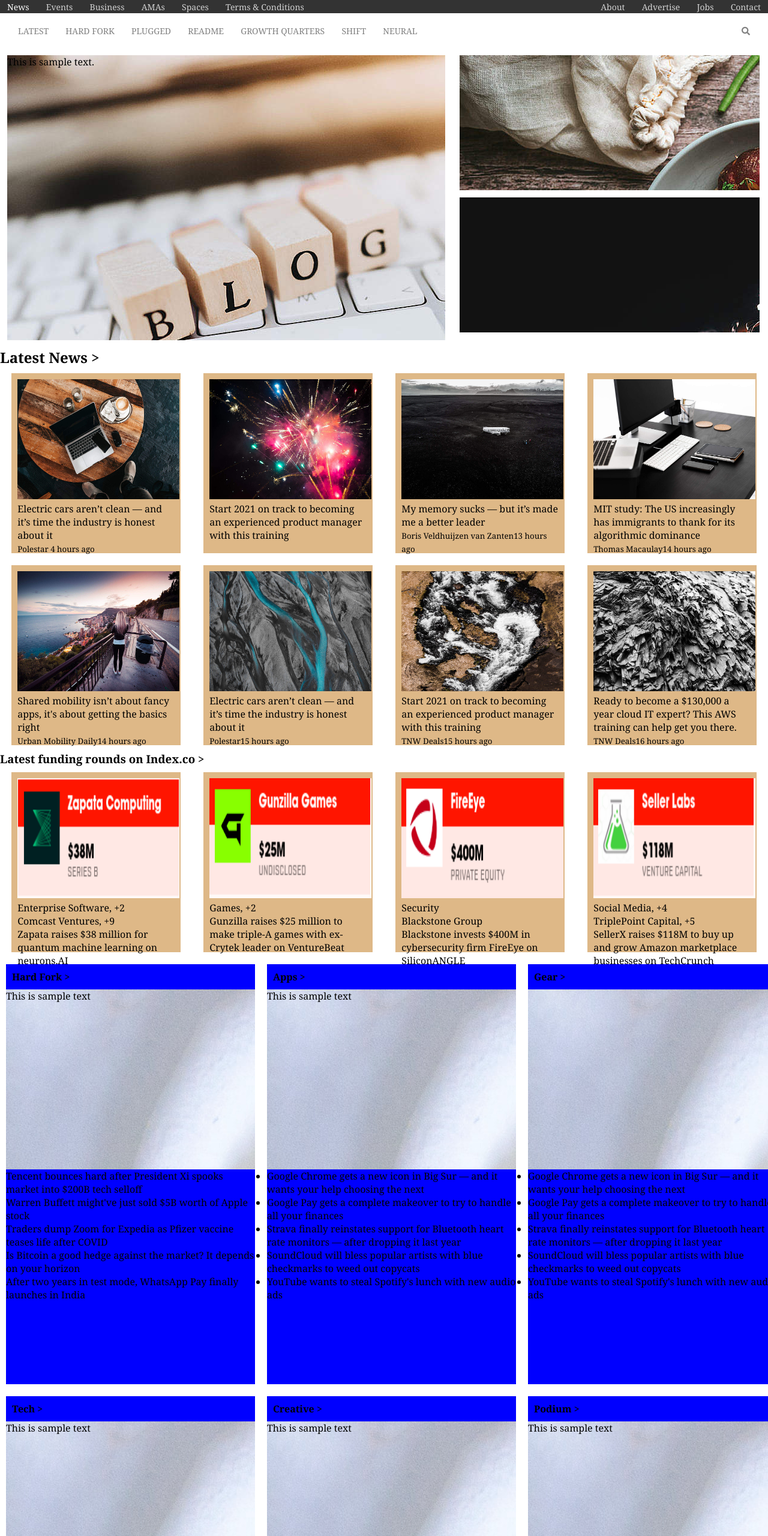
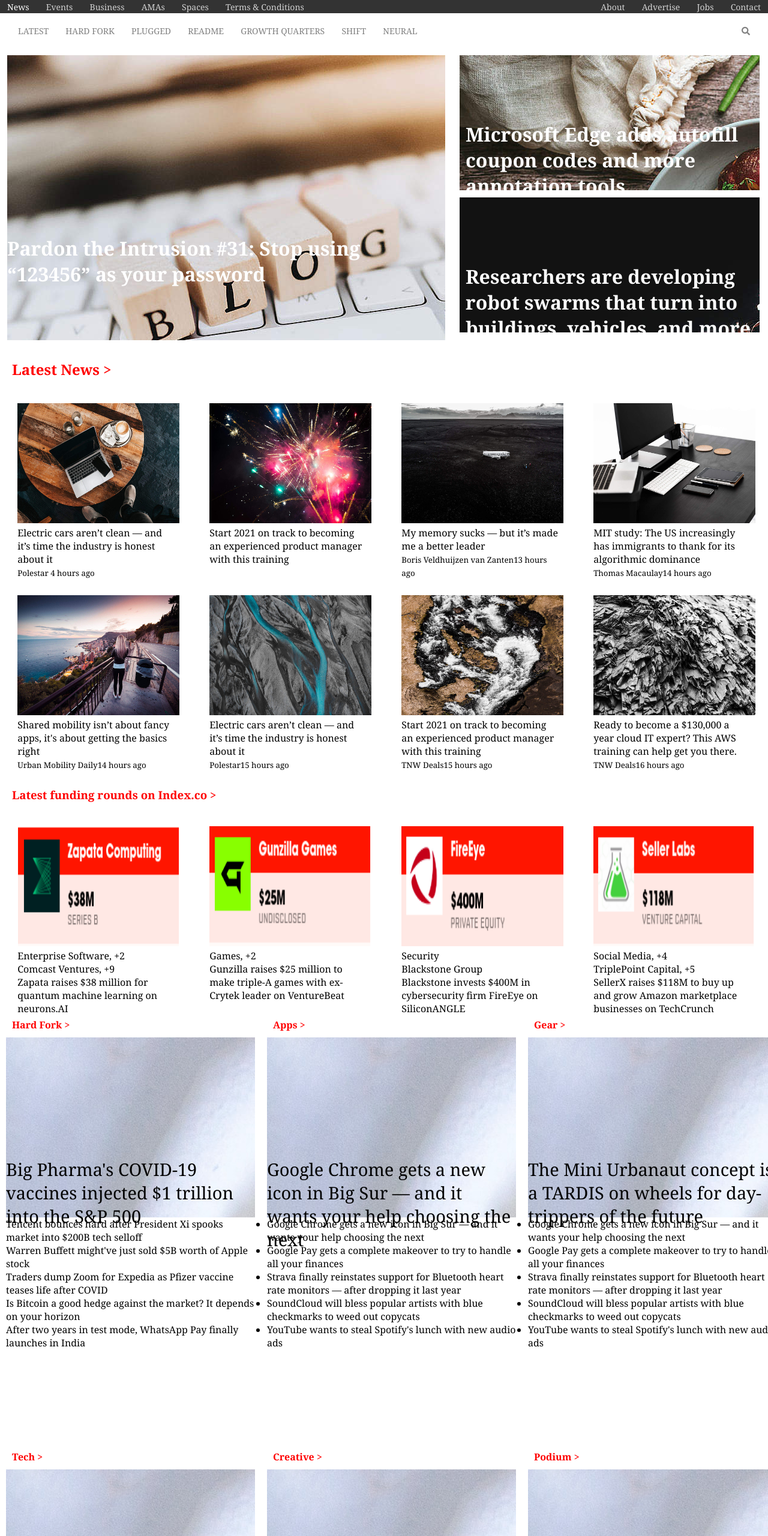
Before and after one commit to evans-oginga/building-with-responsive-design, a plain HTML site: page index.html in a window 1280 px wide. Shown: the top 2560 px of the page at 60% size. Drawn offline with Linux system fonts and the light colour scheme.

Commit message:
added some text and removed the background-colors for basic structures

```diff
--- a/index.html
+++ b/index.html
@@ -42,14 +42,20 @@
           </div>
           <div class="holder">
                 <div class="container1">
-                    <p>This is sample text.</p>
+                    <h1>
+                        Pardon the Intrusion #31: Stop using “123456” as your password
+                    </h1>
                 </div>
                 <div class="holder1">
-                    <div class="container2"></div>
-                    <div class="container3"></div>
+                    <div class="container2">
+                        <h1>Microsoft Edge adds autofill coupon codes and more annotation tools</h1>
+                    </div>
+                    <div class="container3">
+                        <h1>Researchers are developing robot swarms that turn into buildings, vehicles, and more</h1>
+                    </div>
                 </div>
           </div>
-          <h2>Latest News &gt;</h2>
+          <h2 class="misc">Latest News &gt;</h2>
           <div class="row">
               <div  class="row-item">
                   <img src="img/mg1.jpg" alt="">
@@ -95,7 +101,7 @@
             </div>
         </div>
 
-        <h3>Latest funding rounds on Index.co &gt;</h3>
+        <h3 class="misc">Latest funding rounds on Index.co &gt;</h3>
         <div class="row">
             <div  class="row-item">
                 <img src="img/mz1.png" alt="">
@@ -123,8 +129,8 @@
         </div>
         <div class="row1">
             <div class="row1-item">
-                <h4>Hard Fork &gt;</h4>
-                <p>This  is sample text</p>
+                <h4 class="misc">Hard Fork &gt;</h4>
+                <p class="misc1">Big Pharma's COVID-19 vaccines injected $1 trillion into the S&P 500</p>
                 <ul>
                     <li>Tencent bounces hard after President Xi spooks market into $200B tech selloff</li>
                     <li>Warren Buffett might've just sold $5B worth of Apple stock</li>
@@ -134,8 +140,8 @@
                 </ul>
             </div>
             <div class="row1-item">
-                <h4>Apps &gt;</h4>
-                <p>This  is sample text</p>
+                <h4 class="misc">Apps &gt;</h4>
+                <p class="misc1">Google Chrome gets a new icon in Big Sur — and it wants your help choosing the next</p>
                 <ul>
                     <li>Google Chrome gets a new icon in Big Sur — and it wants your help choosing the next</li>
                     <li>Google Pay gets a complete makeover to try to handle all your finances</li>
@@ -145,8 +151,8 @@
                 </ul>
             </div>
             <div class="row1-item">
-                <h4>Gear &gt;</h4>
-                <p></p>
+                <h4 class="misc">Gear &gt;</h4>
+                <p class="misc1">The Mini Urbanaut concept is a TARDIS on wheels for day-trippers of the future</p>
                 <ul>
                     <li>Google Chrome gets a new icon in Big Sur — and it wants your help choosing the next</li>
                     <li>Google Pay gets a complete makeover to try to handle all your finances</li>
@@ -158,8 +164,8 @@
         </div>
         <div class="row1">
             <div class="row1-item">
-                <h4>Tech &gt;</h4>
-                <p>This  is sample text</p>
+                <h4 class="misc">Tech &gt;</h4>
+                <p class="misc1">Researchers are developing robot swarms that turn into buildings, vehicles, and more</p>
                 <ul>
                     <li>Google Chrome gets a new icon in Big Sur — and it wants your help choosing the next</li>
                     <li>Google Pay gets a complete makeover to try to handle all your finances</li>
@@ -169,8 +175,8 @@
                 </ul>
             </div>
             <div class="row1-item">
-                <h4>Creative &gt;</h4>
-                <p>This  is sample text</p>
+                <h4 class="misc">Creative &gt;</h4>
+                <p class="misc1">Graphic design apps are now as fundamental as Excel — here's how non-designers get up to speed</p>
                 <ul>
                     <li>Google Chrome gets a new icon in Big Sur — and it wants your help choosing the next</li>
                     <li>Google Pay gets a complete makeover to try to handle all your finances</li>
@@ -180,8 +186,8 @@
                 </ul>
             </div>
             <div class="row1-item">
-                <h4>Podium &gt;</h4>
-                <p>This  is sample text</p>
+                <h4 class="misc">Podium &gt;</h4>
+                <p class="misc1">Google still abuses its search monopoly in the EU — regulators wake up!</p>
                 <ul>
                     <li>Google Chrome gets a new icon in Big Sur — and it wants your help choosing the next</li>
                     <li>Google Pay gets a complete makeover to try to handle all your finances</li>
@@ -193,8 +199,8 @@
         </div>
         <div class="row1">
             <div class="row1-item">
-                <h4>Insights &gt;</h4>
-                <p>This  is sample text</p>
+                <h4 class="misc">Insights &gt;</h4>
+                <p class="misc1">Twitch bans one of its most popular streamers, xQc, for cheating</p>
                 <ul>
                     <li>Google Chrome gets a new icon in Big Sur — and it wants your help choosing the next</li>
                     <li>Google Pay gets a complete makeover to try to handle all your finances</li>
@@ -204,8 +210,8 @@
                 </ul>
             </div>
             <div class="row1-item">
-                <h4>Launch &gt;</h4>
-                <p>This  is sample text</p>
+                <h4 class="misc">Launch &gt;</h4>
+                <p class="misc1">I’ve fallen for the electric Hummer and I hate myself for it</p>
                 <ul>
                     <li>Google Chrome gets a new icon in Big Sur — and it wants your help choosing the next</li>
                     <li>Google Pay gets a complete makeover to try to handle all your finances</li>
@@ -215,8 +221,8 @@
                 </ul>
             </div>
             <div class="row1-item">
-                <h4>Distract &gt;</h4>
-                <p>This  is sample text</p>
+                <h4 class="misc">Distract &gt;</h4>
+                <p class="misc1">Everything you need to know about the PlayStation 5 and the Xbox Series S/X</p>
                 <ul>
                     <li>Google Chrome gets a new icon in Big Sur — and it wants your help choosing the next</li>
                     <li>Google Pay gets a complete makeover to try to handle all your finances</li>
@@ -227,7 +233,7 @@
             </div>
         </div>
 
-        <h2>Latest Deals &gt;</h2>
+        <h2 class="misc">Latest Deals &gt;</h2>
         <div class="row">
             <div  class="row-item">
                 <img src="img/sc1.png" alt="">
--- a/styles.css
+++ b/styles.css
@@ -66,7 +66,11 @@
     height: 475px;
     margin: 12px;
     background-image: url("img/bk1.jpg");
-    background-color: yellowgreen;
+    background-color: white;
+}
+.container1 h1{
+    padding-top: 300px;
+    color: white;
 }
 .container2{
     width: 500px;
@@ -76,13 +80,21 @@
     /*background-color: violet;*/
     padding: 10px;
 }
+.container2 h1{
+    padding-top: 100px;
+    color: white;
+}
 .container3{
     width: 500px;
     height: 225px;
     margin: 12px;
     background-image: url("img/bk3.jpg");
-    background-color: blueviolet;
+    background-color: white;
     padding: 10px;
+}
+.container3 h1{
+    padding-top: 100px;
+    color: white;
 }
 
 .row{
@@ -92,7 +104,7 @@
 .row-item{
     width: 22%;
     height: 300px;
-    background-color: burlywood;
+    background-color: white;
     margin: 10px;
     padding: 10px;
     box-sizing: border-box;
@@ -108,7 +120,7 @@
 .row1-item{
     width: 33%;
     height: 700px;
-    background-color: blue;
+    background-color: white;
     margin: 10px;
 }
 .row1-item h4{
@@ -126,6 +138,15 @@
 }
 .row-item img{
     width: 270px;
+}
+.misc{
+    color: red;
+    padding: 20px;
+}
+.misc1{
+    padding-top: 200px;
+    color: black;
+    font-size: 29px;
 }
 
 /*
```
